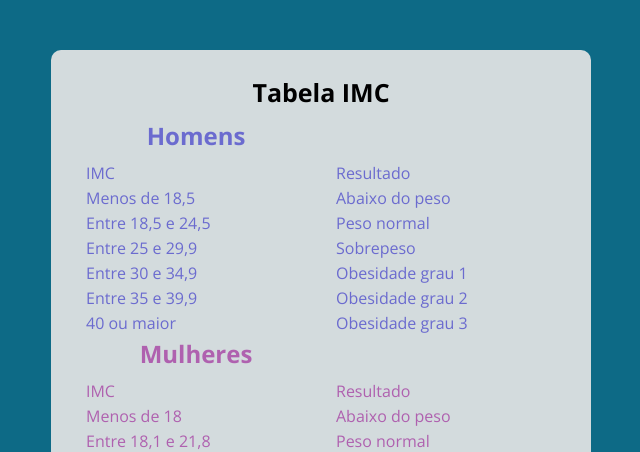
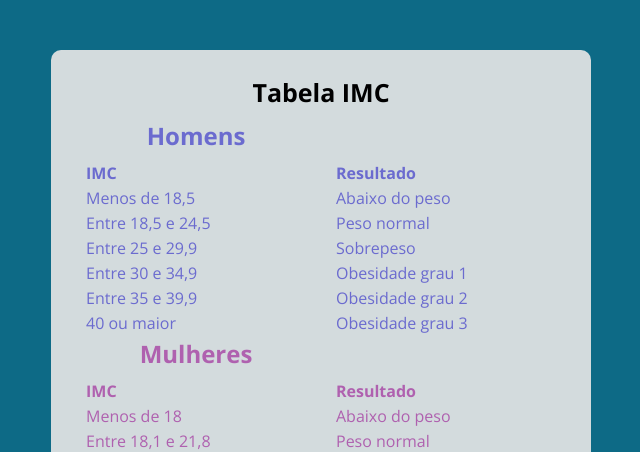
Before and after one commit to rubenslemos/JSBasico, a plain HTML site: page aula24/index.html in a window 1280 px wide. Shown: the top 452 px of the page, 319-959 px from the left. Drawn offline with nearby package versions, Linux system fonts and the light colour scheme.

Commit message:
ajuste de css

```diff
--- a/aula24/assets/css/style.css
+++ b/aula24/assets/css/style.css
@@ -131,3 +131,6 @@ form button:active{
   margin-top: 20px;
   margin-bottom: 0;
 }
+.bold{
+  font-weight: bolder;
+}
--- a/aula24/index.html
+++ b/aula24/index.html
@@ -13,7 +13,7 @@
     <div class="imc2">
       <div class="imc masc">
         <h2>Homens</h2>
-        <p>IMC</p>
+        <p class="bold">IMC</p>
         <p>Menos de 18,5</p>
         <p>Entre 18,5 e 24,5</p>
         <p>Entre 25 e 29,9</p>
@@ -23,7 +23,7 @@
       </div>
       <div class="imc masc">
         <h2>&nbsp;</h2>
-        <p>Resultado</p>
+        <p class="bold">Resultado</p>
         <p>Abaixo do peso</p>
         <p>Peso normal</p>
         <p>Sobrepeso</p>
@@ -35,7 +35,7 @@
     <div class="imc2">
       <div class="imc fem">
         <h2>Mulheres</h2>
-        <p>IMC</p>
+        <p class="bold">IMC</p>
         <p>Menos de 18</p>
         <p>Entre 18,1 e 21,8</p>
         <p>Entre 21,9 e 24,8</p>
@@ -45,7 +45,7 @@
       </div>
       <div class="imc fem">
         <h2>&nbsp;</h2>
-        <p>Resultado</p>
+        <p class="bold">Resultado</p>
         <p>Abaixo do peso</p>
         <p>Peso normal</p>
         <p>Sobrepeso</p>
```
